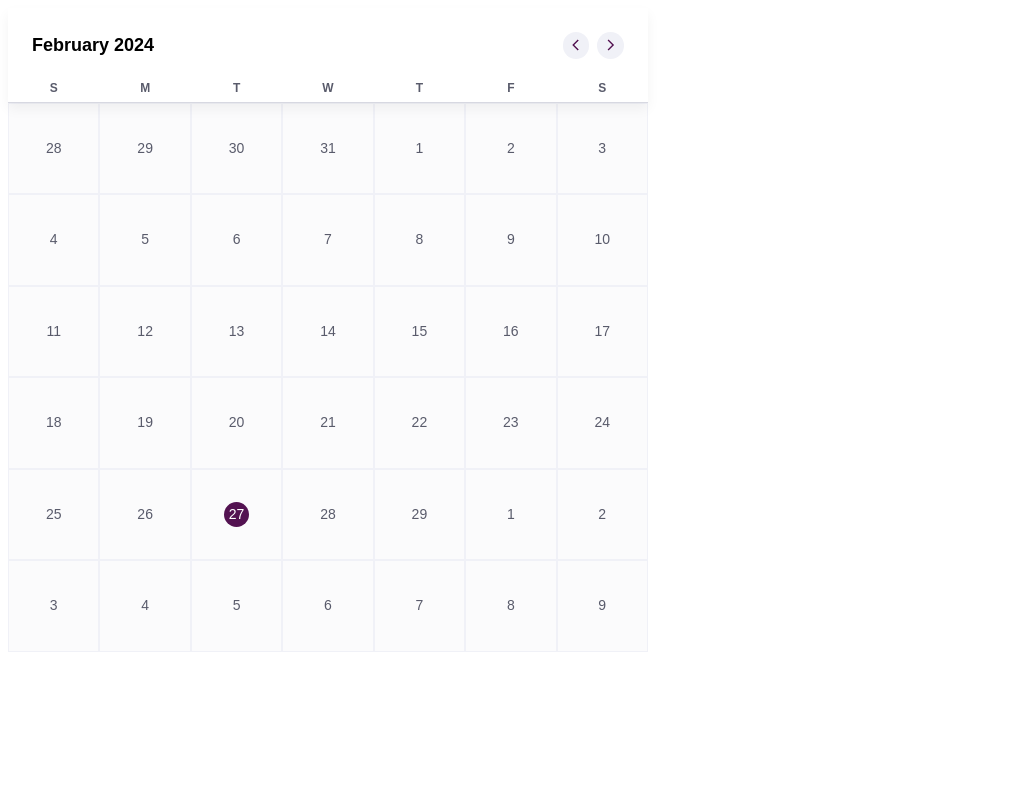
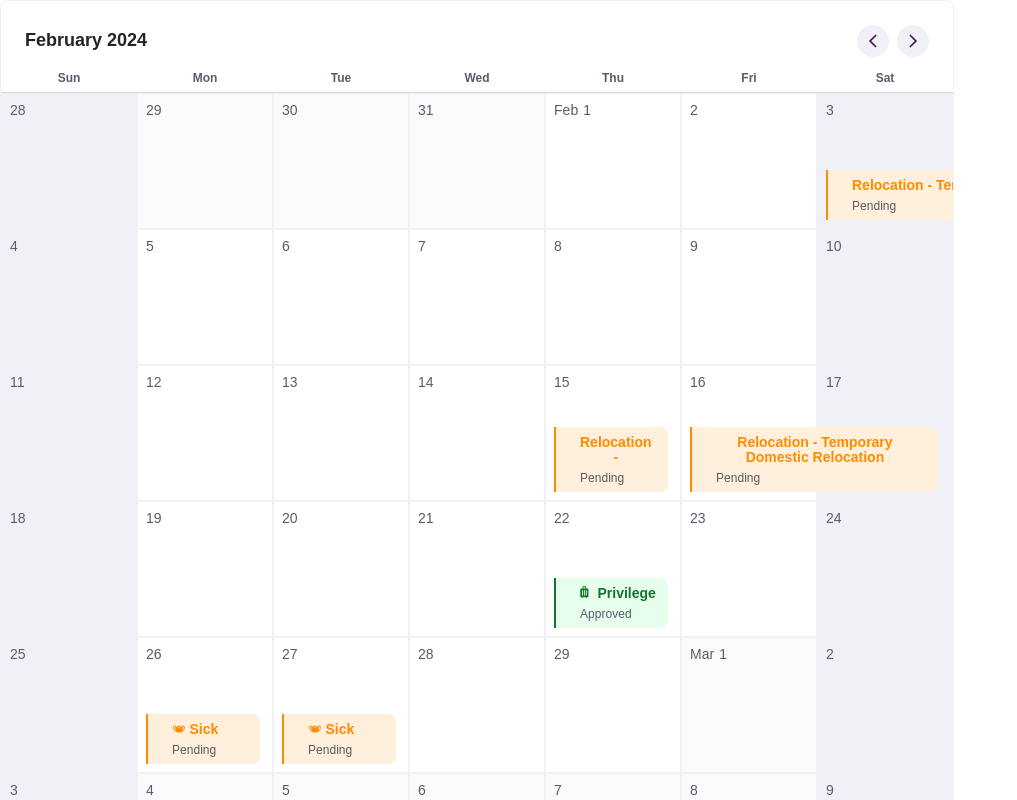
Before and after one commit to rahul-singh-airindia/ai-calendar, an Angular app: page / in a window 1280 px wide. Shown: the top 800 px of the page, without its empty margins (0-1017 px from the left). Built offline with nearby package versions, Linux system fonts and the light colour scheme.

Commit message:
fix: holiday calendar issue with bootstrap

```diff
--- a/angular.json
+++ b/angular.json
@@ -30,8 +30,13 @@
             "tsConfig": "tsconfig.app.json",
             "inlineStyleLanguage": "scss",
             "assets": ["src/favicon.ico", "src/assets"],
-            "styles": ["src/styles.scss"],
-            "scripts": []
+            "styles": [
+              "src/styles.scss",
+              "node_modules/bootstrap/dist/css/bootstrap.min.css"
+            ],
+            "scripts": [
+              "node_modules/bootstrap/dist/js/bootstrap.bundle.min.js"
+            ]
           },
           "configurations": {
             "production": {
--- a/package.json
+++ b/package.json
@@ -18,6 +18,7 @@
     "@angular/platform-browser": "~12.2.17",
     "@angular/platform-browser-dynamic": "~12.2.17",
     "@angular/router": "~12.2.17",
+    "bootstrap": "^5.3.3",
     "rxjs": "~6.6.7",
     "tslib": "^2.0.0",
     "zone.js": "~0.11.4"
--- a/src/app/app.component.html
+++ b/src/app/app.component.html
@@ -6,16 +6,21 @@
   [teamLeavesHoliday]="teamLeavesHoliday"
 ></team-absence> -->
 
-<!-- <holiday-calendar
-  [device]="'desktop'"
-  [scale]="1"
-  [width]="'100vw'"
-  [height]="'100vh'"
+<div class="row">
+  <div class="col-9">
+    <holiday-calendar
+      [leaveHoliday]="leaveHoliday.data.upcomingHolidayLeavesCalendarView"
+    ></holiday-calendar>
+  </div>
+  <div class="col-3"></div>
+</div>
+
+<holiday-calendar
   [leaveHoliday]="leaveHoliday.data.upcomingHolidayLeavesCalendarView"
-></holiday-calendar> -->
+></holiday-calendar>
 
-<learning-calendar
+<!-- <learning-calendar
   [width]="'50vw'"
   [height]="'50vh'"
   [learningCalendar]="learningCalendar"
-></learning-calendar>
+></learning-calendar> -->
--- a/src/app/shared/ai-calendar/holiday-calendar/calendar-event/calendar-event.component.ts
+++ b/src/app/shared/ai-calendar/holiday-calendar/calendar-event/calendar-event.component.ts
@@ -54,7 +54,7 @@ export class CalendarEventComponent implements OnInit {
 
   getEventTileWidth(event: LeaveHolidayData): string {
     const eventDuration = this.getEventDuration(event);
-    const emValue = this.px2em(eventDuration * 138 - 68);
-    return emValue + 'em';
+    const emValue = eventDuration * 100 - 15;
+    return emValue + '%';
   }
 }
--- a/src/app/shared/ai-calendar/holiday-calendar/calendar-grid/calendar-grid.component.html
+++ b/src/app/shared/ai-calendar/holiday-calendar/calendar-grid/calendar-grid.component.html
@@ -1,4 +1,10 @@
 <div class="ai-days ai-{{ device }}">
+  <div class="ai-week-day" *ngFor="let weekDay of weekDays">
+    <span class="ai-day-name">
+      {{ weekDay }}
+    </span>
+  </div>
+
   <calendar-cell
     *ngFor="let day of days"
     class="ai-day"
--- a/src/app/shared/ai-calendar/holiday-calendar/calendar-grid/calendar-grid.component.scss
+++ b/src/app/shared/ai-calendar/holiday-calendar/calendar-grid/calendar-grid.component.scss
@@ -4,13 +4,30 @@
   display: grid;
   grid-template-columns: repeat(7, 1fr);
   height: 100%;
-  width: fit-content;
-  overflow: hidden;
+
+  .ai-week-day {
+    display: flex;
+    padding: styles.$padding-sm;
+    flex-direction: column;
+    justify-content: center;
+    align-items: center;
+    border-bottom: 1px solid map-get(styles.$stroke, stroke-default);
+    background-color: map-get(styles.$global-colours, ai-base, ai-white);
+    box-shadow: 0 6px 12px -6px rgba(0, 0, 0, 0.05);
+
+    .ai-day-name {
+      font-size: styles.$font-size-xs;
+      font-style: normal;
+      font-weight: 700;
+      line-height: styles.px2em(15px);
+      color: map-get(styles.$text, text-subtle);
+      text-align: center;
+    }
+  }
 
   .ai-day {
     display: flex;
-    width: styles.px2em(120px);
-    height: styles.px2em(102px);
+    aspect-ratio: 1;
     padding: styles.$padding-sm;
     flex-direction: column;
     justify-content: space-between;
--- a/src/app/shared/ai-calendar/holiday-calendar/calendar-grid/calendar-grid.component.ts
+++ b/src/app/shared/ai-calendar/holiday-calendar/calendar-grid/calendar-grid.component.ts
@@ -17,6 +17,8 @@ export class CalendarGridComponent implements OnInit {
   @Input('dateEventMap')
   dateEventMap: Map<string, LeaveHolidayData[]> = new Map();
 
+  weekDays = ['Sun', 'Mon', 'Tue', 'Wed', 'Thu', 'Fri', 'Sat'];
+
   constructor() {}
 
   ngOnInit(): void {}
--- a/src/app/shared/ai-calendar/holiday-calendar/header-toolbar/header-toolbar.component.scss
+++ b/src/app/shared/ai-calendar/holiday-calendar/header-toolbar/header-toolbar.component.scss
@@ -20,9 +20,11 @@
     gap: styles.px2em(8px);
 
     .ai-btn {
-      width: styles.px2em(36px);
-      height: styles.px2em(36px);
-      padding: styles.$padding-sm;
+      display: flex;
+      justify-content: center;
+      align-items: center;
+      width: styles.px2em(32px);
+      height: styles.px2em(32px);
       background-color: map-get(styles.$global-colours, ai-grey, g200);
       cursor: pointer;
       border: none;
@@ -38,18 +40,4 @@
     font-size: styles.$font-size-default;
     line-height: styles.px2em(20.5px);
   }
-
-  .ai-btn-group {
-    .ai-btn {
-      width: styles.px2em(36px);
-      height: styles.px2em(36px);
-      padding: styles.$padding-sm;
-      background-color: map-get(styles.$global-colours, ai-grey, g200);
-      cursor: pointer;
-      border: none;
-      border-radius: 50%;
-      font-weight: bold;
-      color: map-get(styles.$interactive, interactive-default);
-    }
-  }
 }
--- a/src/app/shared/ai-calendar/holiday-calendar/holiday-calendar.component.html
+++ b/src/app/shared/ai-calendar/holiday-calendar/holiday-calendar.component.html
@@ -14,8 +14,6 @@
       (previousMonth)="previousMonth()"
       (nextMonth)="nextMonth()"
     ></header-toolbar>
-
-    <week-header [device]="device"></week-header>
   </div>
 
   <calendar-grid
--- a/src/app/shared/ai-calendar/holiday-calendar/holiday-calendar.component.scss
+++ b/src/app/shared/ai-calendar/holiday-calendar/holiday-calendar.component.scss
@@ -1,25 +1,32 @@
 @use "../styles.scss";
 
 .ai-holiday-calendar {
+  display: flex;
+  flex-direction: column;
   border-radius: styles.$border-radius-sm;
   border: 1px solid map-get(styles.$stroke, stroke-subtle);
   background-color: map-get(styles.$global-colours, ai-base, ai-white);
-  overflow: scroll;
+  overflow: hidden;
+  transition: overflow 0.2s ease-in-out;
+
+  &:hover {
+    overflow: scroll;
+  }
 
   .ai-calendar-header {
+    display: flex;
+    flex-direction: column;
     position: sticky;
-    width: styles.px2em(966px);
+    z-index: 2;
     top: 0;
-    box-shadow: 0px 6px 12px 0px rgba(0, 0, 0, 0.05);
-    z-index: 2;
+    left: 0;
     background-color: map-get(styles.$global-colours, ai-base, ai-white);
   }
 }
 
 .ai-holiday-calendar.ai-mobile {
   .ai-calendar-header {
+    overflow: hidden;
     width: styles.px2em(322px);
-    box-shadow: 0px 5.467px 10.933px 0px rgba(0, 0, 0, 0.05);
-    overflow: hidden;
   }
 }
--- a/src/app/shared/ai-calendar/holiday-calendar/week-header/week-header.component.scss
+++ b/src/app/shared/ai-calendar/holiday-calendar/week-header/week-header.component.scss
@@ -8,12 +8,10 @@
 
   .ai-week-day {
     display: flex;
-    flex-direction: column;
     justify-content: center;
     align-items: center;
     gap: styles.px2em(10px);
-    flex: 0 0 styles.px2em(122px);
-    height: styles.px2em(14px);
+    flex: 1 0 0;
     padding: styles.$padding-sm;
     border-bottom: 1px solid map-get(styles.$stroke, stroke-default);
 
```
Also changed, not shown: 1 other file (tests, documents, lock files or other folders).
